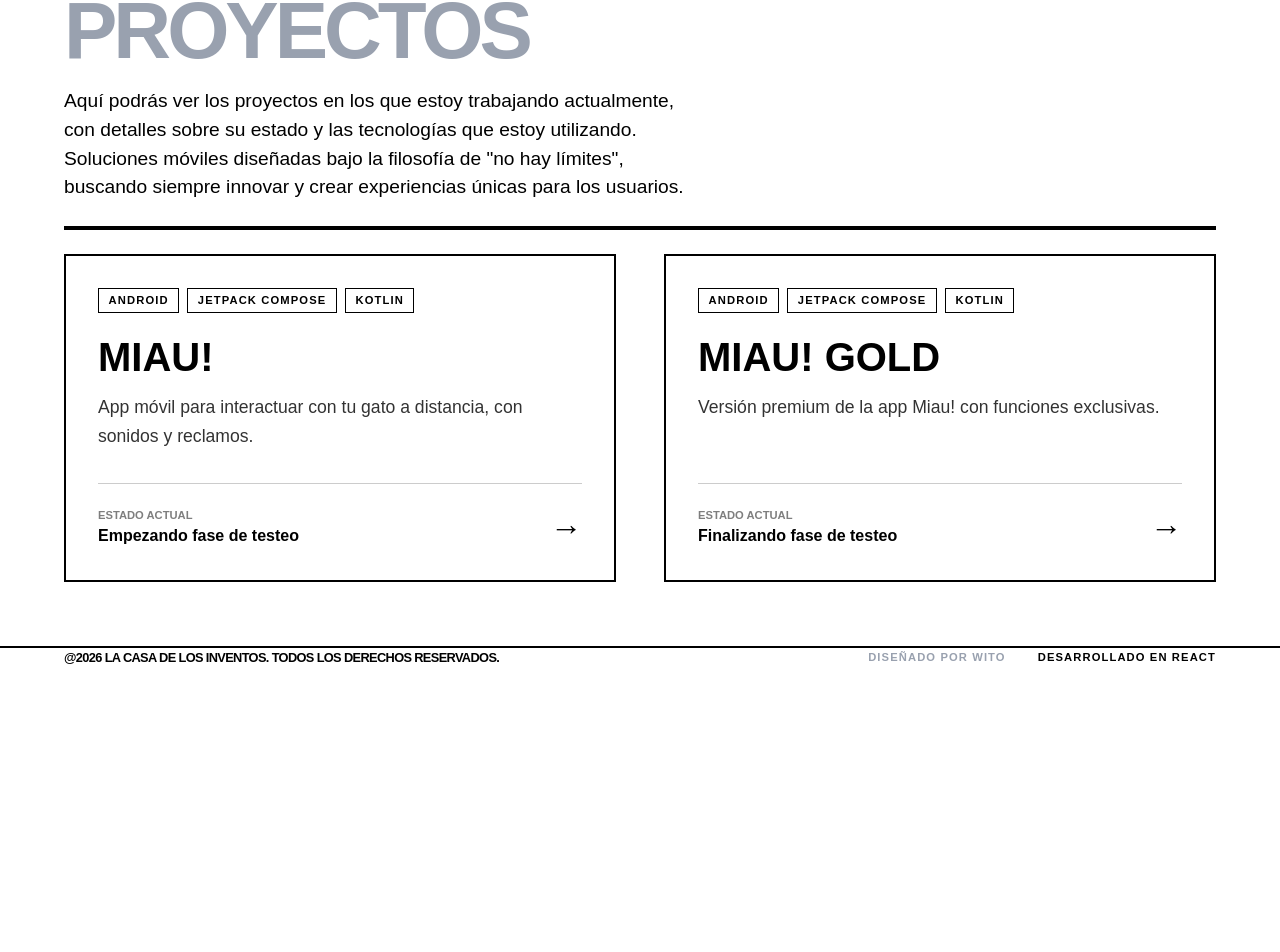
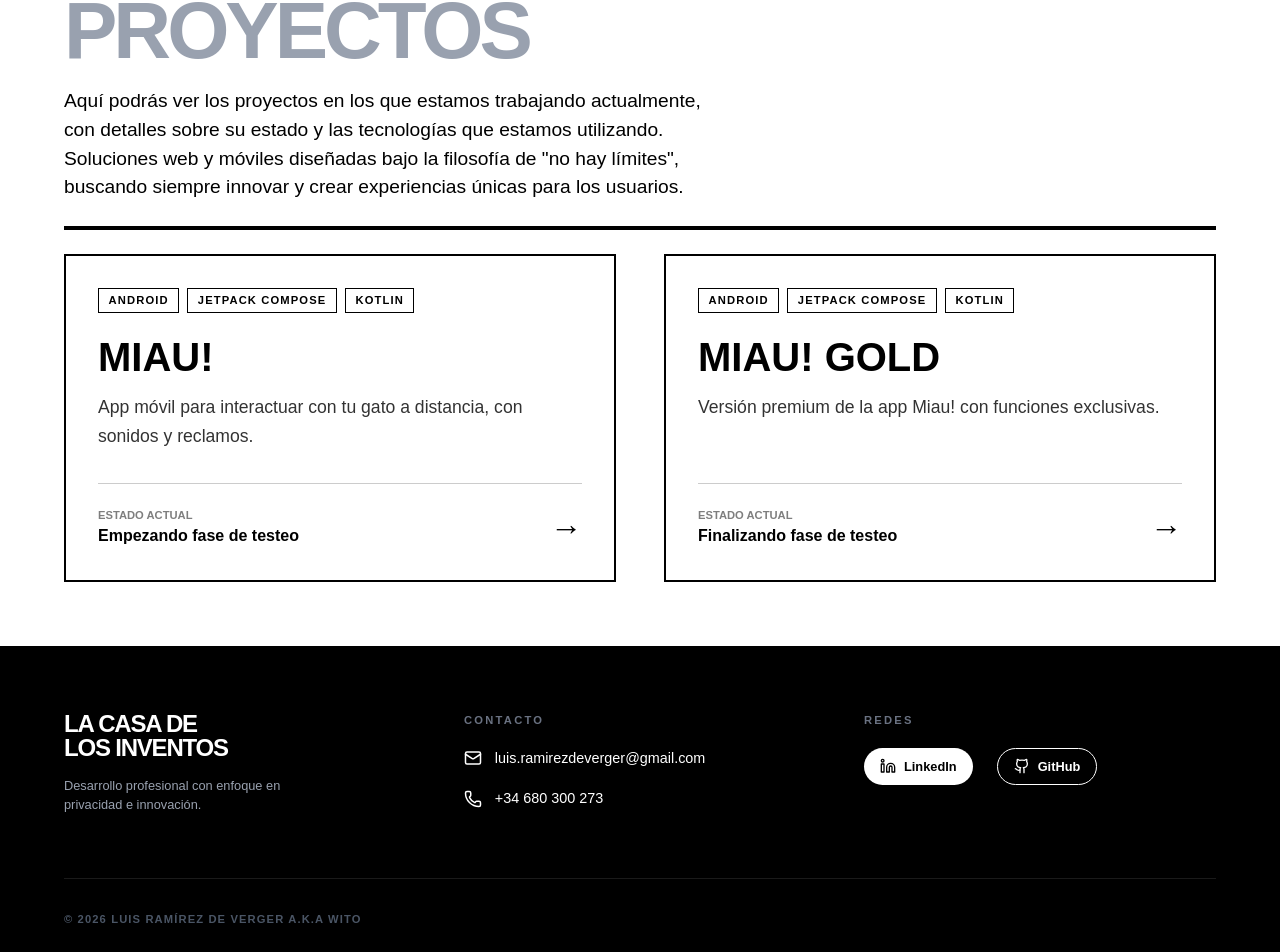
Before and after one commit to LuisRamirezdeVerger/LCI-Web, a Next.js app: page /proyectos in a window 1280 px wide. Shown: the part 233-1185 px from the top of the page. Before the commit the page ends 900 px from the top, so only its background shows below. Built offline with nearby package versions, Linux system fonts and the light colour scheme.

Commit message:
Banner fixed

```diff
--- a/app/proyectos/page.tsx
+++ b/app/proyectos/page.tsx
@@ -28,9 +28,10 @@ export default function ProyectosPage() {
           <span className="text-gray-400">Proyectos</span>
         </h1>
         <p className="mt-[1rem] text-[1.2rem] text-black font-medium max-w-[40rem]">
-          Aquí podrás ver los proyectos en los que estoy trabajando actualmente,
-          con detalles sobre su estado y las tecnologías que estoy utilizando.
-          Soluciones móviles diseñadas bajo la filosofía de &#34;no hay
+          Aquí podrás ver los proyectos en los que estamos trabajando actualmente,
+          con detalles sobre su estado y las tecnologías que estamos utilizando.
+          <br />
+          Soluciones web y móviles diseñadas bajo la filosofía de &#34;no hay
           límites&#34;, buscando siempre innovar y crear experiencias únicas
           para los usuarios.
         </p>
--- a/components/Footer.tsx
+++ b/components/Footer.tsx
@@ -1,7 +1,7 @@
 import React from "react";
-import { Mail, Linkedin, GithubIcon, Phone } from "lucide-react";
+import { Mail, Linkedin, Github, Phone } from "lucide-react";
 
-export const Footer = () => {
+/*export const Footer = () => {
   const currentYear = new Date().getFullYear();
   return (
     <footer className="w-full py-bloque px-[5%] border-t-2 border-black bg-white flex flex-col md:flex-row justify-between items-center gap-[1rem]">
@@ -14,4 +14,57 @@ export const Footer = () => {
       </div>
     </footer>
   );
+};*/
+export const Footer = () => {
+  const anioActual = new Date().getFullYear();
+
+  return (
+    <footer className="w-full bg-black text-white p-[5%] border-t-2 border-black">
+      <div className="max-w-[80rem] mx-auto grid grid-cols-1 md:grid-cols-3 gap-[3rem]">
+
+        {/* Branding */}
+        <div className="flex flex-col">
+          <h2 className="text-[1.5rem] font-[900] tracking-tighter uppercase leading-none">
+            La Casa de <br /> los Inventos
+          </h2>
+          <p className="mt-[1rem] text-[0.8rem] text-gray-400 max-w-[15rem]">
+            Desarrollo profesional con enfoque en privacidad e innovación.
+          </p>
+        </div>
+
+        {/* Contacto */}
+        <div className="flex flex-col gap-[1.2rem]">
+          <h3 className="text-[0.7rem] uppercase font-black tracking-[0.2em] text-gray-500">Contacto</h3>
+
+          <a href="mailto:luis.ramirezdeverger@gmail.com" className="flex items-center gap-[0.8rem] hover:text-gray-400 transition-colors group">
+            <Mail size={18} className="group-hover:scale-110 transition-transform" />
+            <span className="text-[0.9rem]">luis.ramirezdeverger@gmail.com</span>
+          </a>
+
+          <a href="tel:+34680300273" className="flex items-center gap-[0.8rem] hover:text-gray-400 transition-colors group">
+            <Phone size={18} className="group-hover:scale-110 transition-transform" />
+            <span className="text-[0.9rem]">+34 680 300 273</span>
+          </a>
+        </div>
+
+        {/* Redes */}
+        <div className="flex flex-col gap-[1.2rem]">
+          <h3 className="text-[0.7rem] uppercase font-black tracking-[0.2em] text-gray-500">Redes</h3>
+          <div className="flex gap-[1.5rem]">
+            <a href="https://linkedin.com/in/luis-rdv" target="_blank" className="flex items-center gap-[0.5rem] bg-white text-black px-[1rem] py-[0.5rem] rounded-full font-bold text-[0.8rem] hover:bg-gray-200 transition-all">
+              <Linkedin size={16} /> LinkedIn
+            </a>
+            <a href="https://github.com/LuisRamirezdeVerger" target="_blank" className="flex items-center gap-[0.5rem] border border-white px-[1rem] py-[0.5rem] rounded-full font-bold text-[0.8rem] hover:bg-white hover:text-black transition-all">
+              <Github size={16} /> GitHub
+            </a>
+          </div>
+        </div>
+      </div>
+
+      {/* Copyright */}
+      <div className="mt-[4rem] pt-[2rem] border-t border-white/10 flex justify-between text-[0.7rem] font-bold text-gray-600 uppercase tracking-widest">
+        <span>© {anioActual} Luis Ramírez de Verger a.k.a Wito</span>
+      </div>
+    </footer>
+  );
 };
--- a/tailwind.config.ts
+++ b/tailwind.config.ts
@@ -2,7 +2,6 @@
   content: [
     "./app/**/*.{js,ts,jsx,tsx,mdx}",
     "./components/**/*.{js,ts,jsx,tsx,mdx}",
-    // Como tu estructura no tiene 'src', estas rutas son las correctas
     "./pages/**/*.{js,ts,jsx,tsx,mdx}",
   ],
   theme: {
```
